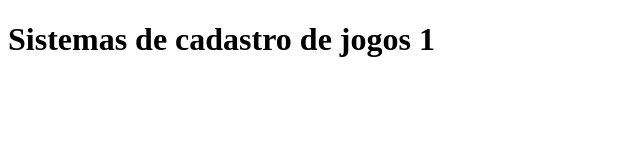
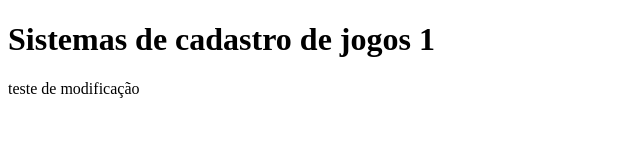
Before and after one commit to chopzera/codigos-de-estudo, a plain HTML site: page index.html in a window 1280 px wide. Shown: the whole page, without its empty margins (0-640 px from the left). Drawn offline with Linux system fonts and the light colour scheme.

```diff
--- a/index.html
+++ b/index.html
@@ -10,6 +10,7 @@
 
 <body>
     <h1>Sistemas de cadastro de jogos 1</h1>
+    <p>teste de modificação</p>
     <script src="app.js"></script>
 </body>
 
```
